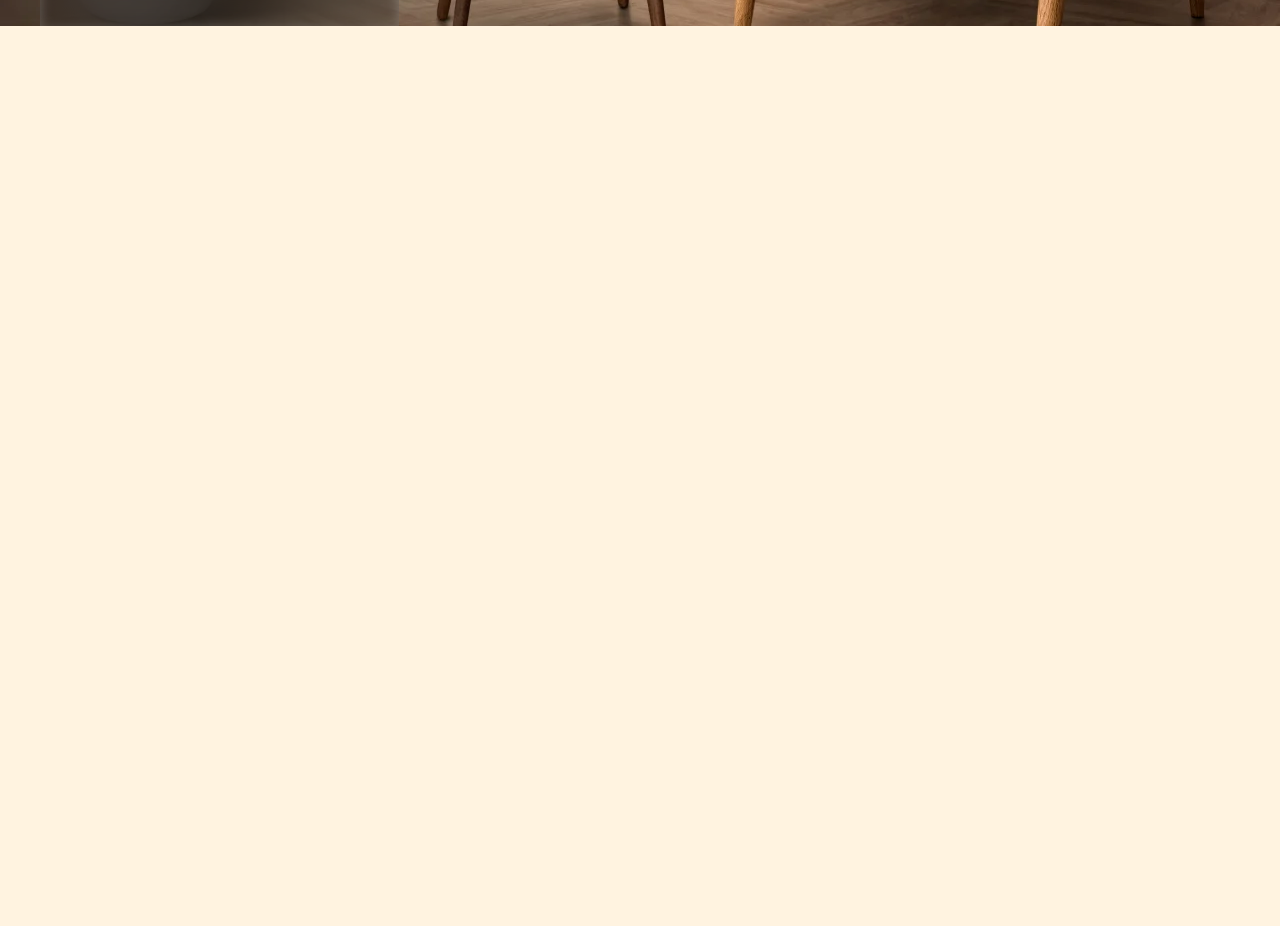
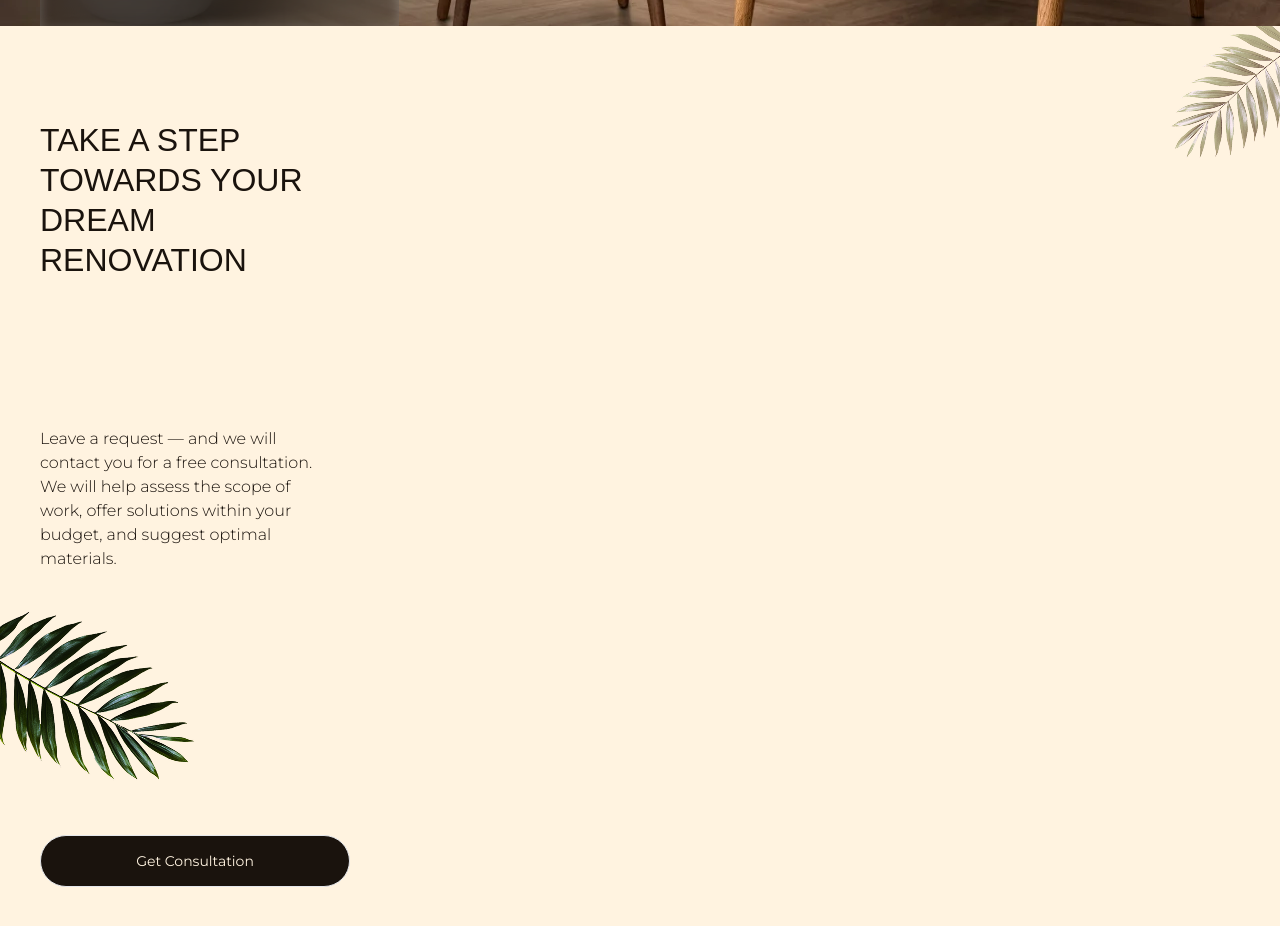
Before and after one commit to cyanidium-dev/repair-nizza, a Next.js app: page /en in a window 1280 px wide. Shown: the part 4520-5446 px from the top of the page. Before the commit the page ends 4546 px from the top, so only its background shows below. Built offline with nearby package versions, Linux system fonts and the light colour scheme; a web font is replaced by a local one.

Commit message:
created steptodream comp/styled for mob

```diff
--- a/messages/en.json
+++ b/messages/en.json
@@ -74,5 +74,10 @@
         "experience": "Over 10 years of experience"
       }
     }
+  },
+  "stepToDream": {
+    "title": "Take a Step Towards Your Dream Renovation",
+    "description": "Leave a request — and we will contact you for a free consultation. We will help assess the scope of work, offer solutions within your budget, and suggest optimal materials.",
+    "button": "Get Consultation"
   }
 }
--- a/messages/fr.json
+++ b/messages/fr.json
@@ -74,5 +74,10 @@
         "experience": "Plus de 10 ans d'expérience"
       }
     }
+  },
+  "stepToDream": {
+    "title": "Faites un Pas vers votre Rénovation de Rêve",
+    "description": "Laissez une demande — et nous vous contacterons pour une consultation gratuite. Nous vous aiderons à évaluer l'étendue des travaux, proposerons des solutions adaptées à votre budget et suggérerons les matériaux optimaux.",
+    "button": "Obtenir une Consultation"
   }
 }
--- a/messages/ru.json
+++ b/messages/ru.json
@@ -74,5 +74,10 @@
         "experience": "Опыт более 10 лет"
       }
     }
+  },
+  "stepToDream": {
+    "title": "Сделай шаг к ремонту мечты",
+    "description": "Оставьте заявку — и мы свяжемся с вами для бесплатной консультации. Поможем оценить объём работ, предложим решения под ваш бюджет и подскажем оптимальные материалы.",
+    "button": "Получить консультацию"
   }
 }
--- a/src/app/[locale]/page.js
+++ b/src/app/[locale]/page.js
@@ -4,6 +4,7 @@ import DreamRepair from "@/components/homepage/DreamRepair";
 import Hero from "@/components/homepage/Hero";
 import OurService from "@/components/homepage/OurService";
 import PortfolioSection from "@/components/homepage/PortfolioSection";
+import StepToDream from "@/components/homepage/StepToDream";
 export default function Home() {
   return (
     <div>
@@ -13,6 +14,7 @@ export default function Home() {
       <PortfolioSection />
       <DreamRepair />
       <AboutUs />
+      <StepToDream />
     </div>
   );
 }
--- /dev/null
+++ b/src/components/homepage/StepToDream.jsx
@@ -0,0 +1,39 @@
+"use client";
+
+import Image from "next/image";
+import Container from "../Container";
+import { useTranslations } from "next-intl";
+import step1Mob from "../../../public/images/image/step-1-mob.png";
+import step2Mob from "../../../public/images/image/step-2-mob.png";
+
+const StepToDream = () => {
+  const t = useTranslations("stepToDream");
+
+  return (
+    <Container className="relative">
+      <div className="pt-[94px] pb-[98px]">
+        <Image
+          src={step1Mob}
+          alt="path of three"
+          className="absolute top-0 right-0 -z-10"
+        />
+        <h2 className="font-arsenal font-normal text-[32px] text-primary-black uppercase mb-[147px] w-[286px] leading-tight">
+          {t("title")}
+        </h2>
+        <p className="font-montserrat font-light text-base text-primary-black mb-[264px] w-[290px]">
+          {t("description")}
+        </p>
+        <Image
+          src={step2Mob}
+          alt="path of three"
+          className="absolute bottom-[130px] left-0 -z-10"
+        />
+        <button className="font-montserrat font-normal text-sm text-primary-white bg-primary-black rounded-[32px] w-[310px] h-[52px] mx-auto hover:bg-transparent hover:text-primary-black hover:border-primary-black border transition-all duration-300">
+          {t("button")}
+        </button>
+      </div>
+    </Container>
+  );
+};
+
+export default StepToDream;
```
Also changed, not shown: public/images/image/step-1-mob.png (added), public/images/image/step-2-mob.png (added).
